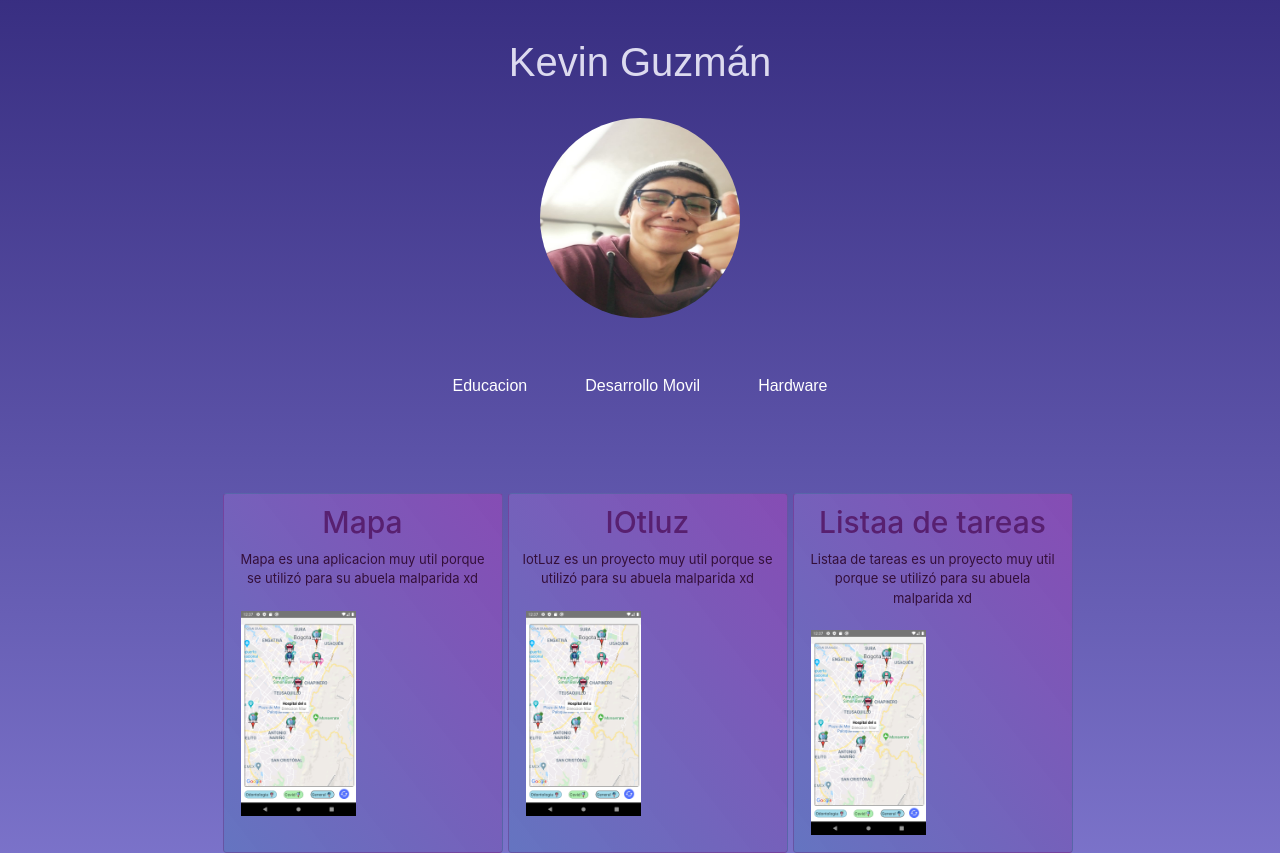
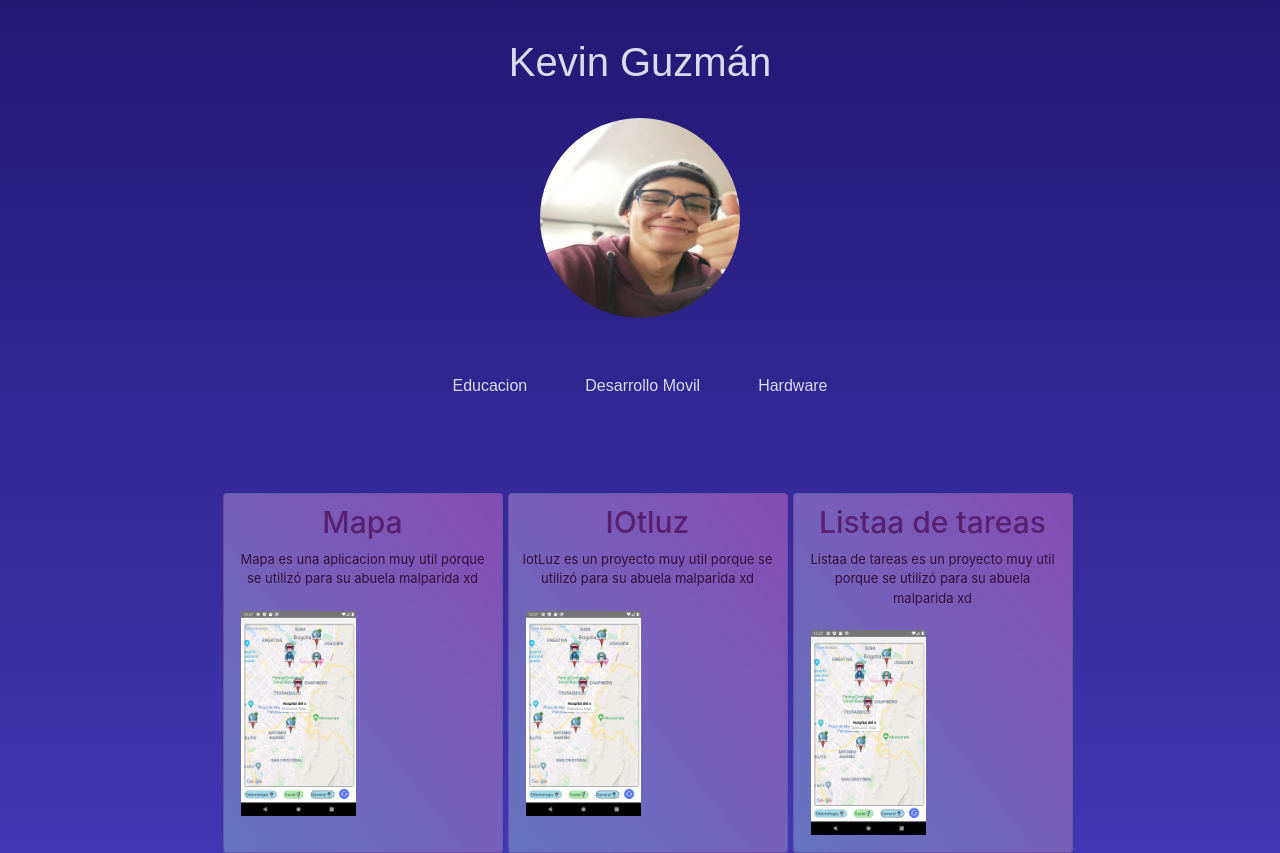
Before and after one commit to kevin-guzman/LandingPage, a React (Create React App) app: page / in a window 1280 px wide. Built offline with nearby package versions, Linux system fonts and the light colour scheme.

Commit message:
UpdateColors

```diff
--- a/public/index.html
+++ b/public/index.html
@@ -2,7 +2,7 @@
 <html lang="en">
   <head>
     <meta charset="utf-8" />
-    <link rel="icon" href="%PUBLIC_URL%/favicon.ico" />
+    <link rel="icon" href="./favicon.png" />
     <meta name="viewport" content="width=device-width, initial-scale=1" />
     <meta name="theme-color" content="#000000" />
     <meta
@@ -24,7 +24,7 @@
       work correctly both with client-side routing and a non-root public URL.
       Learn how to configure a non-root public URL by running `npm run build`.
     -->
-    <title>React App</title>
+    <title>Kevin Guzman</title>
   </head>
   <body>
     <noscript>You need to enable JavaScript to run this app.</noscript>
--- a/src/pages/Container.js
+++ b/src/pages/Container.js
@@ -43,7 +43,7 @@ function Container() {
 
 const Styles={
     textButton:{
-        color:'white',
+        color:'#DCDAEF',
         fontSize:'100%'
     }
 }
--- a/src/styles/Container.css
+++ b/src/styles/Container.css
@@ -1,7 +1,7 @@
 .Container{
     display: flex;
     background: rgb(35,24,116);
-    background: linear-gradient(180deg, rgba(35,24,116,0.9) 0%, rgba(66,54,178,0.7) 100%);
+    background: linear-gradient(180deg, #231874,#4236B2);
     flex: content;
     flex-direction: column;
 }
```
Also changed, not shown: public/favicon.png (added).
